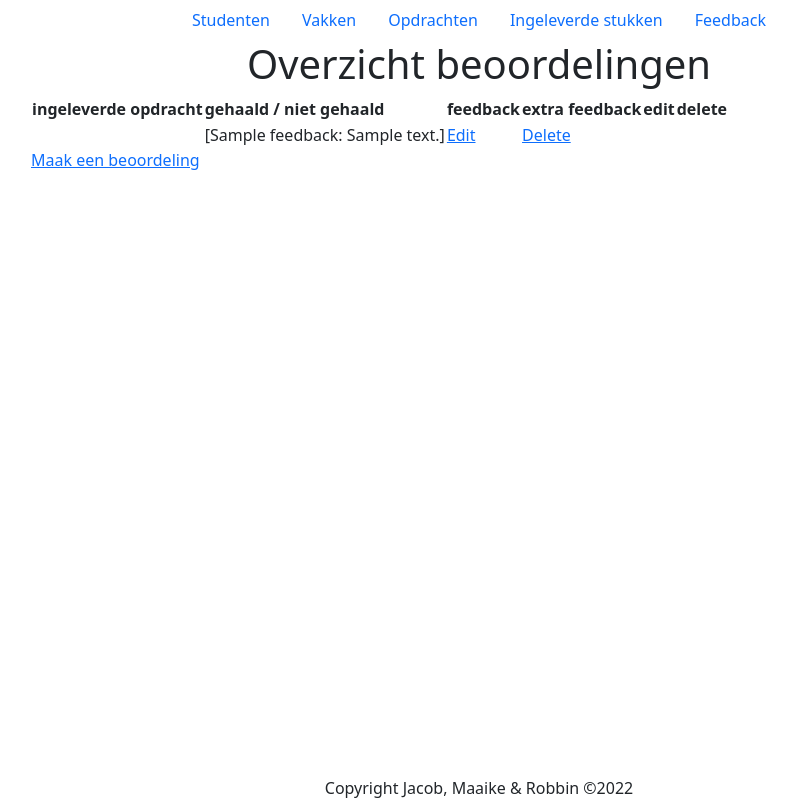
After one commit to Obiduck11/project_leerlingvolgsysteem, a Spring Boot app: page /assessments in a window 1280 px wide. The commit adds this page. Shown: the whole page, without its empty margins (161-957 px from the left). Run offline with Spring Boot 4, Linux system fonts and the light colour scheme; tables that the repository leaves empty hold one stand-in row (values such as "Sample post"); data that the repository does not hold is empty; some libraries are stand-ins or nearby versions.

Commit message:
Assessment Overview toegevoegd

```diff
--- a/src/main/java/nl/miwgroningen/ch10/jacob/project_leerlingvolgsysteem/controller/AssessmentController.java
+++ b/src/main/java/nl/miwgroningen/ch10/jacob/project_leerlingvolgsysteem/controller/AssessmentController.java
@@ -27,6 +27,14 @@
         this.submittedVersionRepository = submittedVersionRepository;
     }
 
+    @GetMapping({"/assessments"})
+    protected String showAssessmentOverview(Model model) {
+        model.addAttribute("allAssessments", assessmentRepository.findAll());
+        model.addAttribute("allFeedback", feedbackRepository.findAll());
+        model.addAttribute("allSubmittedVersions", submittedVersionRepository.findAll());
+        return "assessmentOverview";
+    }
+
     @GetMapping("/assessments/new")
     protected String showNewAssessmentForm(Model model) {
         return showAssessmentForm(model, new Assessment());
@@ -43,7 +51,7 @@
         if(!result.hasErrors()) {
             assessmentRepository.save(assessment);
         }
-        return "redirect:/assessments/new";
+        return "redirect:/assessments";
     }
 
 }
--- a/src/main/java/nl/miwgroningen/ch10/jacob/project_leerlingvolgsysteem/model/SubmittedVersion.java
+++ b/src/main/java/nl/miwgroningen/ch10/jacob/project_leerlingvolgsysteem/model/SubmittedVersion.java
@@ -19,9 +19,12 @@
     @GeneratedValue
     private Long versionId;
 
-    private boolean rating;
+
 
     private LocalDate dateSubmitted;
+
+    @OneToOne (mappedBy = "submittedVersion")
+    private Assessment assessment;
 
     @ManyToOne
     private Student student;
--- /dev/null
+++ b/src/main/resources/templates/assessmentOverview.html
@@ -0,0 +1,44 @@
+<!DOCTYPE html>
+<html lang="en" xmlns:th="https://www.thymeleaf.org">
+<head th:replace="fragments/general :: baseHeader(~{:: title})">
+  <title>Overzicht beoordelingen</title>
+</head>
+<body>
+
+<div th:replace="fragments/general :: navbar"></div>
+
+<div class="center">
+  <h1>Overzicht beoordelingen</h1>
+  <table>
+    <tr>
+      <th>ingeleverde opdracht</th>
+      <th>gehaald / niet gehaald</th>
+      <th>feedback</th>
+      <th>extra feedback</th>
+      <th>edit</th>
+      <th>delete</th>
+    </tr>
+    <tr th:each="assessment : ${allAssessments}">
+      <td>
+        <table>
+          <tr th:each="submittedVersion : ${assessment.submittedVersion}">
+            <td th:text="${submittedVersion}"></td>
+          </tr>
+        </table>
+      </td>
+
+      <td th:text="${assessment.feedbacks}"></td>
+
+      <td><a th:href="@{/assessments/edit/{assessmentId}(assessmentId=${assessment.assessmentId})}">Edit</a></td>
+      <td><a th:href="@{/assessments/delete/{assessmentId}(assessmentId=${assessment.assessmentId})}">Delete</a></td>
+
+    </tr>
+  </table>
+
+  <a th:href="@{/assessments/new}">Maak een beoordeling</a>
+</div>
+
+<div th:replace="fragments/general :: footer"></div>
+<div th:replace="fragments/general :: bottomScripts"></div>
+</body>
+</html>
--- a/src/main/resources/templates/feedbackOverview.html
+++ b/src/main/resources/templates/feedbackOverview.html
@@ -13,6 +13,7 @@
         <th>Soort feedback</th>
         <th>Tekst feedback</th>
         <th>delete</th>
+        <th>edit</th>
 
     </tr>
     <tr th:each="feedback : ${allFeedback}">
```
Also changed, not shown: src/main/java/nl/miwgroningen/ch10/jacob/project_leerlingvolgsysteem/model/Assessment.java (+12 -0 lines).
